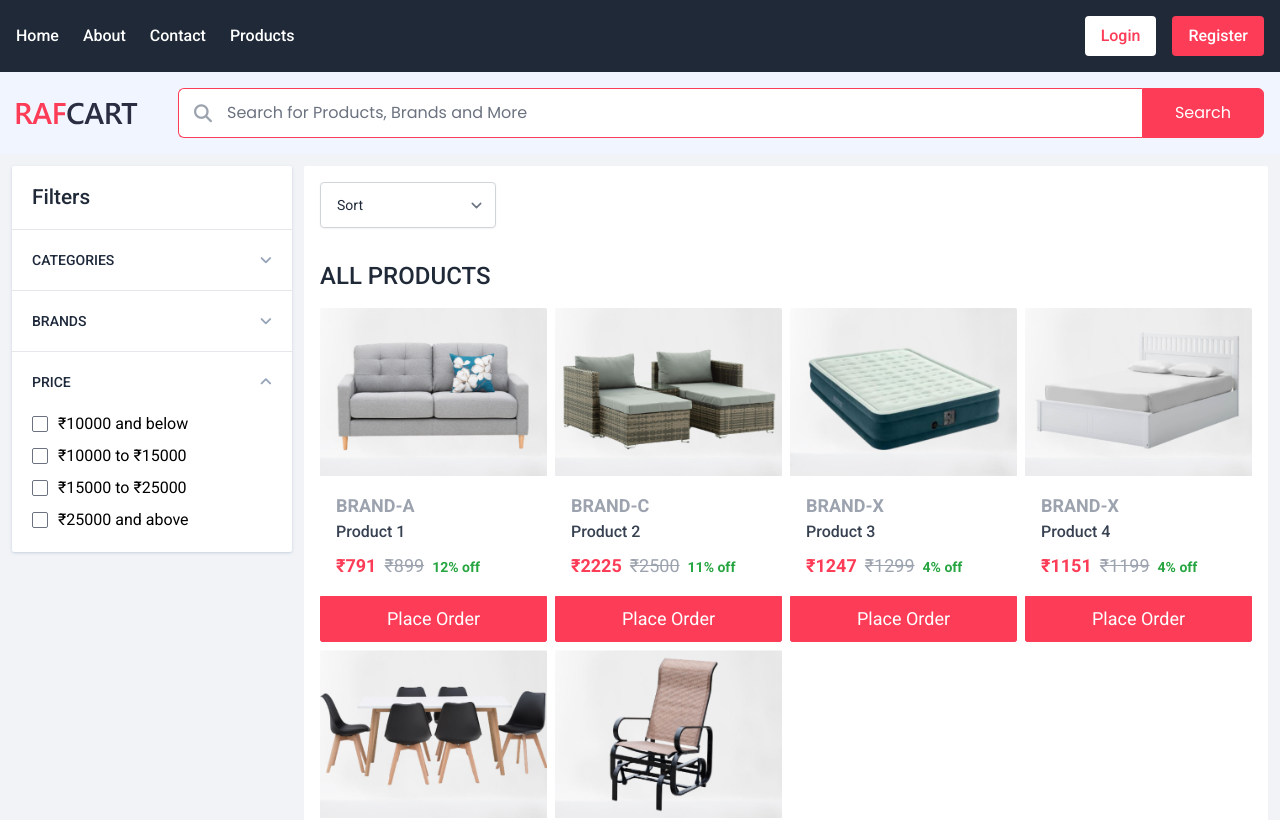
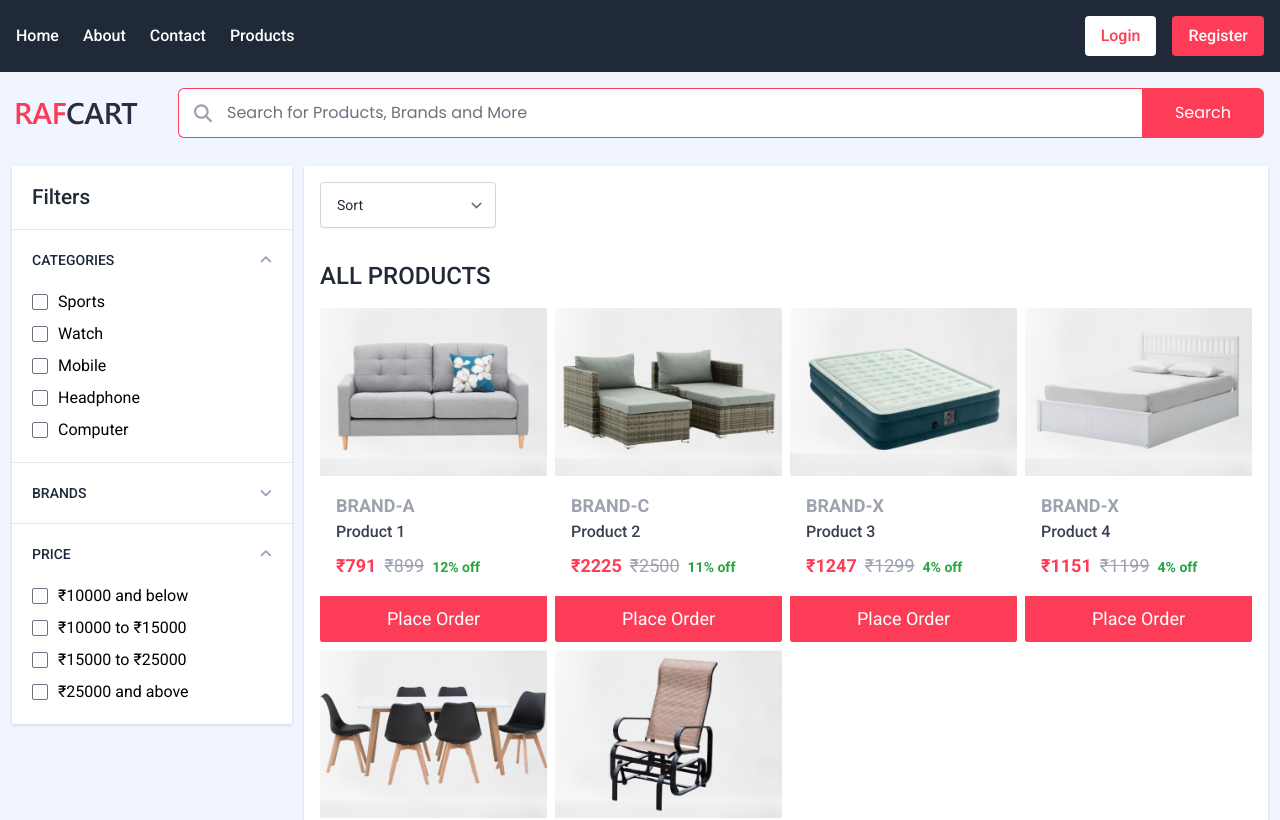
Before and after one commit to supratim531/ecom-clinton, a React (Create React App) app: page /products in a window 1280 px wide. Shown: the top 820 px of the page. Built offline with nearby package versions, Linux system fonts and the light colour scheme.

Commit message:
supratim531: Stored all img, svg in assets/index.js | Fixed desktop-filter checkbox issue | Separated NavItem

```diff
--- /dev/null
+++ b/src/assets/index.js
@@ -0,0 +1,44 @@
+import logo from "./svg/logo.svg";
+import order from "./svg/order.svg";
+import smallLogo from "./logo/android-chrome-192x192.png";
+
+import banner from "./img/banner-bg.jpg";
+import deliveryVan from "./svg/delivery-van.svg";
+import moneyBack from "./svg/money-back.svg";
+import serviceHours from "./svg/service-hours.svg";
+
+import category1 from "./img/category/category-1.jpg";
+import category2 from "./img/category/category-2.jpg";
+import category3 from "./img/category/category-3.jpg";
+import category4 from "./img/category/category-4.jpg";
+import category5 from "./img/category/category-5.jpg";
+import category6 from "./img/category/category-6.jpg";
+
+import product1 from "./img/products/product1.jpg";
+import product2 from "./img/products/product2.jpg";
+import product3 from "./img/products/product3.jpg";
+import product4 from "./img/products/product4.jpg";
+import product5 from "./img/products/product5.jpg";
+import product6 from "./img/products/product6.jpg";
+
+export {
+  logo,
+  order,
+  smallLogo,
+  banner,
+  deliveryVan,
+  moneyBack,
+  serviceHours,
+  category1,
+  category2,
+  category3,
+  category4,
+  category5,
+  category6,
+  product1,
+  product2,
+  product3,
+  product4,
+  product5,
+  product6,
+};
--- a/src/components/Header.jsx
+++ b/src/components/Header.jsx
@@ -4,9 +4,7 @@ import Navbar from "./navbar/Navbar";
 import { Link } from "react-router-dom";
 import { useAuth } from "../hooks/useAuth";
 import { screenWidth } from "../utils/screen";
-import order from "../assets/svg/order.svg";
-import logo from "../assets/svg/logo.svg";
-import smallLogo from "../assets/logo/android-chrome-192x192.png";
+import { logo, order, smallLogo } from "../assets";
 
 const Header = () => {
   const { auth } = useAuth();
--- a/src/components/home/Home.jsx
+++ b/src/components/home/Home.jsx
@@ -1,27 +1,61 @@
 import "./Home.css";
 import React from "react";
-import { useRefreshToken } from "../../hooks/useRefreshToken";
-import banner from "../../assets/img/banner-bg.jpg";
-import deliveryVan from "../../assets/svg/delivery-van.svg";
-import moneyBack from "../../assets/svg/money-back.svg";
-import serviceHours from "../../assets/svg/service-hours.svg";
-
-import category1 from "../../assets/img/category/category-1.jpg";
-import category2 from "../../assets/img/category/category-2.jpg";
-import category3 from "../../assets/img/category/category-3.jpg";
-import category4 from "../../assets/img/category/category-4.jpg";
-import category5 from "../../assets/img/category/category-5.jpg";
-import category6 from "../../assets/img/category/category-6.jpg";
-
-import product1 from "../../assets/img/products/product1.jpg";
-import product2 from "../../assets/img/products/product2.jpg";
-import product3 from "../../assets/img/products/product3.jpg";
-import product4 from "../../assets/img/products/product4.jpg";
-import product5 from "../../assets/img/products/product5.jpg";
-import product6 from "../../assets/img/products/product6.jpg";
-
 import { Link } from "react-router-dom";
 import ProductList from "../product-list/ProductList";
+import {
+  banner,
+  deliveryVan,
+  moneyBack,
+  serviceHours,
+  category1,
+  category2,
+  category3,
+  category4,
+  category5,
+  category6,
+  product1,
+  product2,
+  product3,
+  product4,
+  product5,
+  product6,
+} from "../../assets";
+
+const categories = [
+  {
+    name: "Bedroom",
+    image: category1,
+  },
+  {
+    name: "Mattrass",
+    image: category2,
+  },
+  {
+    name: "Outdoor",
+    image: category3,
+  },
+  {
+    name: "Sofa",
+    image: category4,
+  },
+  {
+    name: "Living Room",
+    image: category5,
+  },
+  {
+    name: "Kitchen",
+    image: category6,
+  },
+];
+
+export const productImages = {
+  product1,
+  product2,
+  product3,
+  product4,
+  product5,
+  product6,
+};
 
 export const products = [
   {
@@ -68,45 +102,7 @@ export const products = [
   },
 ];
 
-export const productImages = {
-  product1,
-  product2,
-  product3,
-  product4,
-  product5,
-  product6,
-};
-
 const Home = () => {
-  const getNewAccessToken = useRefreshToken();
-
-  const categories = [
-    {
-      name: "Bedroom",
-      image: category1,
-    },
-    {
-      name: "Mattrass",
-      image: category2,
-    },
-    {
-      name: "Outdoor",
-      image: category3,
-    },
-    {
-      name: "Sofa",
-      image: category4,
-    },
-    {
-      name: "Living Room",
-      image: category5,
-    },
-    {
-      name: "Kitchen",
-      image: category6,
-    },
-  ];
-
   return (
     <section>
       <section
--- a/src/components/product-filter/desktop-filter/DesktopFilter.jsx
+++ b/src/components/product-filter/desktop-filter/DesktopFilter.jsx
@@ -1,49 +1,26 @@
 import React from "react";
 import FilterSection from "./FilterSection";
 
-const DesktopFilter = () => {
-  const filterSections = [
-    {
-      name: "categories",
-      options: ["Sports", "Watch", "Mobile", "Headphone", "Computer"],
-    },
-    {
-      name: "brands",
-      options: ["Apple", "boAt", "SAMSUNG", "Noise", "Keplar", "Jupiter"],
-    },
-    {
-      name: "price",
-      options: [
-        "₹10000 and below",
-        "₹10000 to ₹15000",
-        "₹15000 to ₹25000",
-        "₹25000 and above",
-      ],
-    },
-  ];
-
+const DesktopFilter = ({ filterSections }) => {
   return (
     <section aria-label="Filter products" className="min-w-[280px]">
       <div className="font-roboto divide-y divide-gray-200">
-        <h2 className="px-5 py-4 text-[1.3rem] font-medium text-secondary">
-          Filters
-        </h2>
-        {filterSections.map((filterSection, index) =>
-          filterSection.name !== "price" ? (
-            <FilterSection
-              key={index}
-              label={filterSection.name}
-              options={filterSection.options}
-            />
-          ) : (
-            <FilterSection
-              key={index}
-              label={filterSection.name}
-              options={filterSection.options}
-              expanded
-            />
-          )
-        )}
+        <div className="px-5 py-4 flex justify-between items-center">
+          <h2 className="text-[1.3rem] font-medium text-secondary">Filters</h2>
+          {false && (
+            <button className="uppercase text-[0.9rem] font-medium text-blue-500">
+              Clear All
+            </button>
+          )}
+        </div>
+        {filterSections.map((filterSection, index) => (
+          <FilterSection
+            key={index}
+            label={filterSection.label}
+            options={filterSection.options}
+            expanded={["price", "categories"].includes(filterSection.label)}
+          />
+        ))}
       </div>
     </section>
   );
--- a/src/components/product-filter/desktop-filter/FilterSection.jsx
+++ b/src/components/product-filter/desktop-filter/FilterSection.jsx
@@ -26,12 +26,11 @@ const FilterSection = ({ label, options, expanded = false }) => {
             {options.map((option, index) => (
               <li key={index} className="flex items-center gap-2.5">
                 <input
-                  id={option}
-                  name={option}
+                  id={`${label}-${index}`}
                   type="checkbox"
                   className="cursor-pointer rounded-sm py-[7px] focus:ring-0 text-primary"
                 />
-                <label htmlFor={option} className="cursor-pointer">
+                <label htmlFor={`${label}-${index}`} className="cursor-pointer">
                   {option}
                 </label>
               </li>
--- a/src/components/product-filter/mobile-filter/MobileFilter.jsx
+++ b/src/components/product-filter/mobile-filter/MobileFilter.jsx
@@ -1,27 +1,8 @@
 import React, { useEffect, useState } from "react";
+import { products } from "../../home/Home";
 
-const MobileFilter = ({ handleMobileFilter }) => {
+const MobileFilter = ({ filterSections, handleMobileFilter }) => {
   const [currentSection, setCurrentSection] = useState(null);
-
-  const filterSections = [
-    {
-      name: "categories",
-      options: ["Sports", "Watch", "Mobile", "Headphone", "Computer"],
-    },
-    {
-      name: "brands",
-      options: ["Apple", "boAt", "SAMSUNG", "Noise", "Keplar", "Jupiter"],
-    },
-    {
-      name: "price",
-      options: [
-        "₹10000 and below",
-        "₹10000 to ₹15000",
-        "₹15000 to ₹25000",
-        "₹25000 and above",
-      ],
-    },
-  ];
 
   useEffect(() => {
     setCurrentSection(filterSections[0]);
@@ -45,15 +26,15 @@ const MobileFilter = ({ handleMobileFilter }) => {
             {currentSection &&
               filterSections.map((filterSection, index) => (
                 <li
+                  key={index}
                   onClick={() => setCurrentSection(filterSection)}
-                  key={index}
                   className={
-                    filterSection.name === currentSection?.name
+                    filterSection.label === currentSection?.label
                       ? "cursor-pointer px-4 py-3 hover:bg-white text-primary bg-white"
                       : "cursor-pointer px-4 py-3 hover:bg-white hover:text-primary"
                   }
                 >
-                  {filterSection.name}
+                  {filterSection.label}
                 </li>
               ))}
           </ul>
@@ -64,12 +45,14 @@ const MobileFilter = ({ handleMobileFilter }) => {
               currentSection?.options.map((option, index) => (
                 <li key={index} className="flex items-center gap-4">
                   <input
-                    id={option}
-                    name={option}
+                    id={`${currentSection.label}-${index}`}
                     type="checkbox"
                     className="cursor-pointer rounded-sm py-[7px] focus:ring-0 text-primary"
                   />
-                  <label htmlFor={option} className="cursor-pointer">
+                  <label
+                    htmlFor={`${currentSection.label}-${index}`}
+                    className="cursor-pointer"
+                  >
                     {option}
                   </label>
                 </li>
@@ -79,7 +62,7 @@ const MobileFilter = ({ handleMobileFilter }) => {
       </div>
       <div className="p-2 flex justify-end items-center text-sm xs:text-base">
         <div className="flex flex-col leading-4">
-          <strong>90,876</strong>
+          <strong>{products.length}</strong>
           <span className="text-[0.7rem] xs:text-sm">products found</span>
         </div>
         <button className="ml-auto px-8 xs:px-[3.5rem] py-1.5 rounded-sm bg-primary text-white">
--- a/src/components/products/Products.jsx
+++ b/src/components/products/Products.jsx
@@ -1,8 +1,28 @@
 import React, { useEffect, useRef, useState } from "react";
 import { products } from "../home/Home";
 import ProductList from "../product-list/ProductList";
+import MobileFilter from "../product-filter/mobile-filter/MobileFilter";
 import DesktopFilter from "../product-filter/desktop-filter/DesktopFilter";
-import MobileFilter from "../product-filter/mobile-filter/MobileFilter";
+
+const filterSections = [
+  {
+    label: "categories",
+    options: ["Sports", "Watch", "Mobile", "Headphone", "Computer"],
+  },
+  {
+    label: "brands",
+    options: ["Apple", "boAt", "SAMSUNG", "Noise", "Keplar", "Jupiter"],
+  },
+  {
+    label: "price",
+    options: [
+      "₹10000 and below",
+      "₹10000 to ₹15000",
+      "₹15000 to ₹25000",
+      "₹25000 and above",
+    ],
+  },
+];
 
 const Products = () => {
   const filterRef = useRef();
@@ -29,8 +49,7 @@ const Products = () => {
   }, []);
 
   return (
-    // bg-[#f1f3f6]
-    <section className="flex p-3 gap-3 bg-[#f1f3f6]">
+    <section className="flex p-3 gap-3 bg-[#f0f5ff]">
       {fixedFilterButton && (
         <div className="p-2 fixed bottom-0 left-0 z-[2] w-full flex justify-start bg-white">
           <button
@@ -47,12 +66,19 @@ const Products = () => {
         ref={filterRef}
         className="min-[900px]:hidden fixed top-0 left-0 z-[3] w-full h-[100vh] duration-300 translate-x-[-100%] bg-white"
       >
-        <MobileFilter handleMobileFilter={handleMobileFilter} />
+        {window.innerWidth < 900 && (
+          <MobileFilter
+            filterSections={filterSections}
+            handleMobileFilter={handleMobileFilter}
+          />
+        )}
       </section>
       <section className="hidden min-[900px]:flex max-w-[300px] self-start rounded-sm shadow shadow-slate-300 bg-white">
-        <DesktopFilter />
+        {window.innerWidth >= 900 && (
+          <DesktopFilter filterSections={filterSections} />
+        )}
       </section>
-      <section className="font-roboto w-full min-[900px]:w-auto self-start rounded-sm bg-white">
+      <section className="font-roboto w-full min-[900px]:w-auto self-start rounded-sm shadow shadow-slate-300 bg-white">
         <div className="p-[10px] lg:p-[1rem] flex flex-col items-start gap-2">
           <button
             ref={filterButtonRef}
--- a/tailwind.config.js
+++ b/tailwind.config.js
@@ -22,6 +22,7 @@ module.exports = {
       colors: {
         primary: "#fd3d57",
         secondary: "#1f2937",
+        // primary: "#fd3d57",
         // secondary: "#232f3e",
         // secondary: "#131921",
       },
```
Also changed, not shown: src/components/navbar/NavItem.jsx (+4 -4 lines), src/components/navbar/Navbar.jsx (+10 -4 lines).
